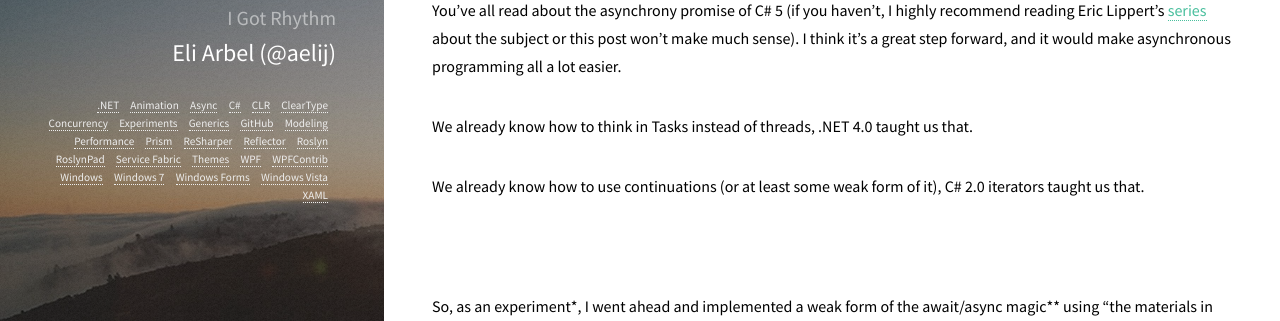
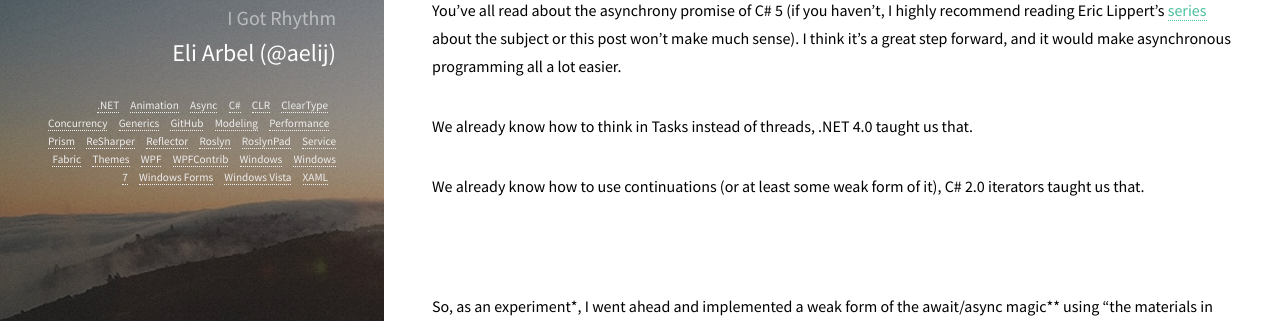
Before and after one commit to aelij/aelij.github.io, a Jekyll site: the page built from _posts/2010-11-12-n-async-part-1.md, in a window 1280 px wide. Shown: the part 220-541 px from the top of the page. Built offline with Jekyll 4.4.1, drawn with Linux system fonts in a browser that asks for light colours.

```diff
--- a/_posts/2010-11-12-n-async-part-1.md
+++ b/_posts/2010-11-12-n-async-part-1.md
@@ -11,7 +11,6 @@
 tags:
   - Async
   - 'C#'
-  - Experiments
 ---
 You've all read about the asynchrony promise of C# 5 (if you haven't, I highly recommend reading Eric Lippert's [series](http://blogs.msdn.com/b/ericlippert/archive/tags/c_2300_+5-0/) about the subject or this post won't make much sense). I think it's a great step forward, and it would make asynchronous programming all a lot easier.
 
```
